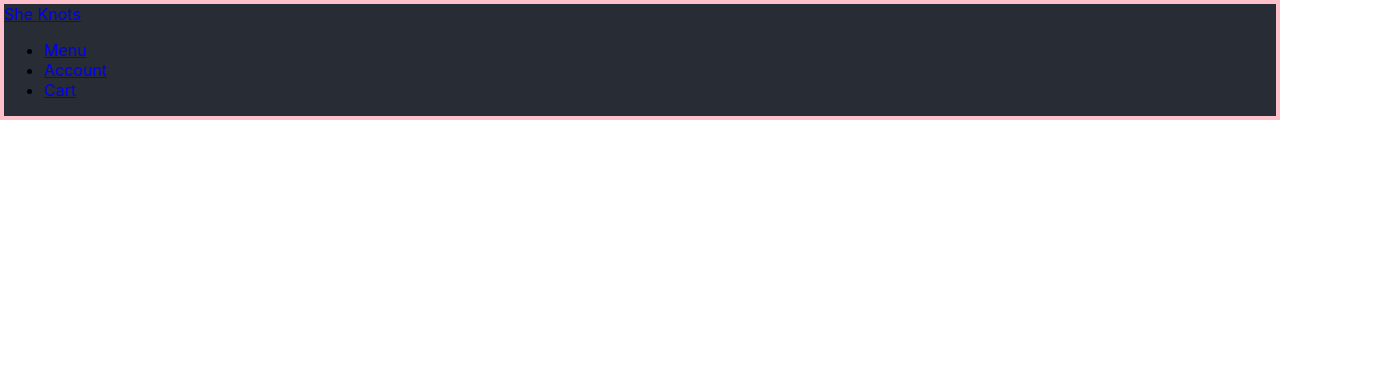
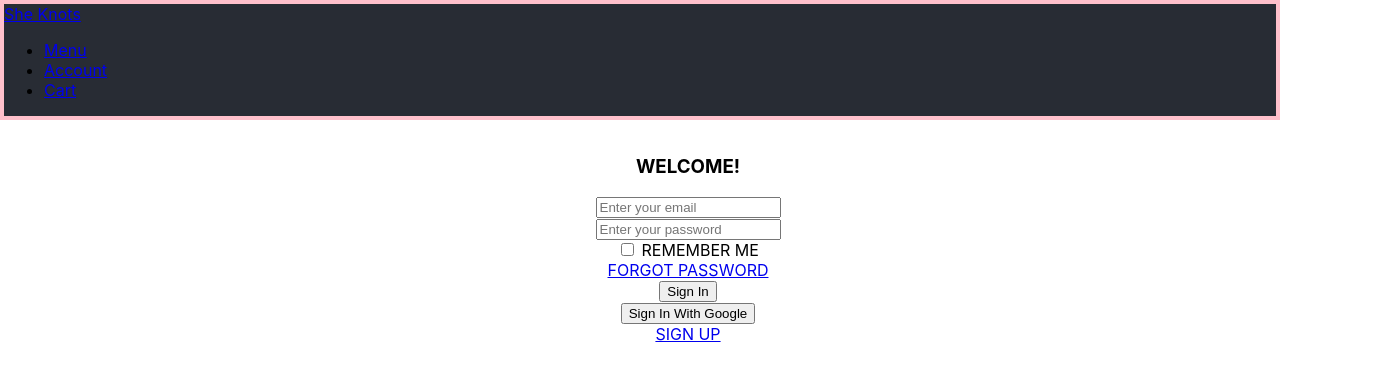
Before and after one commit to srodarte1/she-knots-frontend, a React (Create React App) app: page /Account in a window 1280 px wide. Shown: the top 380 px of the page, 1376 px wide, since content can reach past the window. Built offline with nearby package versions, Linux system fonts and the light colour scheme.

Commit message:
added form to the account login page

```diff
--- a/src/components/Account.js
+++ b/src/components/Account.js
@@ -1,8 +1,26 @@
+import { Link } from "react-router-dom"
+
 const Account = () => {
     return(
-        <div>
+        <>
+        <div className="form-container">
+            <form>
+                <h3>Welcome!</h3>
+                <input type="text" placeholder="Enter your email" required/> <br/>
+                <input type="text" placeholder="Enter your password" required/> <br/>
+                <label>
+                    <input type="checkbox"/> Remember me
+                </label> <br/>
+                <Link>Forgot password</Link> <br/>
+                <button>Sign In</button>
+                <br/>
+                <button>Sign In With Google</button> <br/>
+                <Link>Sign Up</Link>
 
+            </form>
         </div>
+
+        </>
     )
 }
 
--- a/src/index.css
+++ b/src/index.css
@@ -45,3 +45,33 @@ img {
   height:auto;
   vertical-align: middle;
 }
+.some-knots {
+  position: absolute;
+  background-size: 100%;
+  display: flex;
+  width: 100%;
+  height: auto;
+  vertical-align: middle;
+  display: inline-block;
+  object-fit: cover;
+  display: inline-block;
+
+    width: 10em;
+    height: 15em;
+    border: 3px solid rgb(255, 255, 255);
+    color: black;
+}
+.form-container {
+ display: center;
+
+    background-size: fill;
+  height: 100%;
+  width: 100%;
+  background-repeat: no-repeat;
+  background-position: center center;
+  /* font-size: 1.5rem; */
+  padding: 1rem 3rem;
+  color:black;
+  text-transform: uppercase;
+
+}
```
